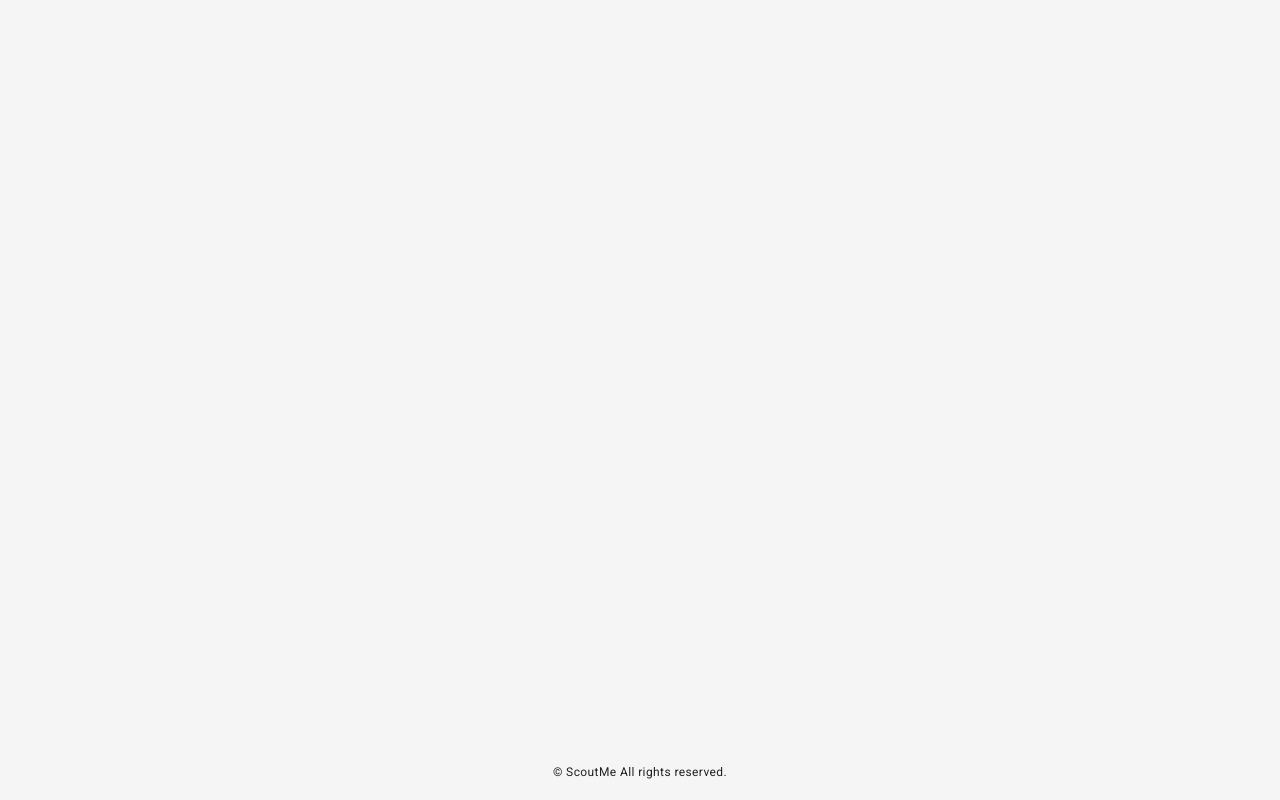
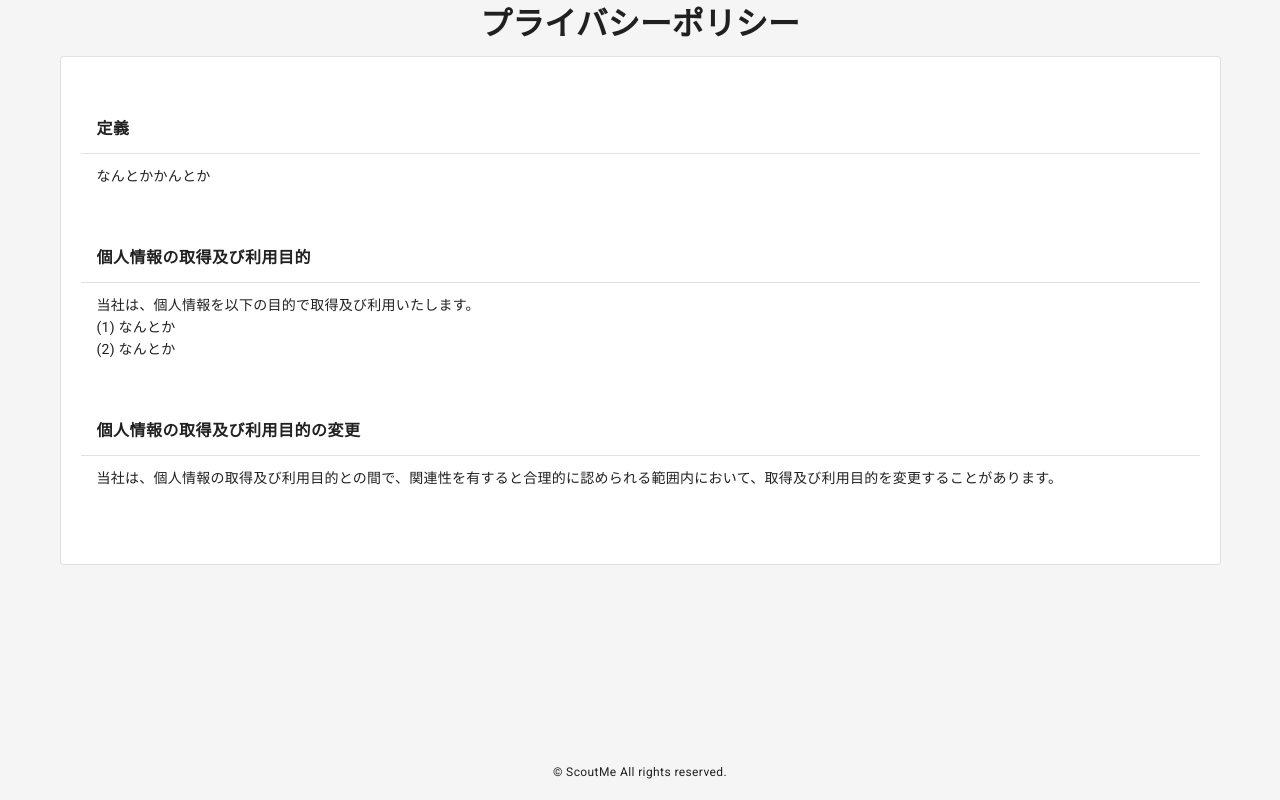
Before and after one commit to Scout-19/scout-19, a Vue app: page /privacypolicy in a window 1280 px wide. Built offline with nearby package versions, Linux system fonts and the light colour scheme; no server answers.

Commit message:
add: policy and terms page

```diff
--- /dev/null
+++ b/src/components/PolicyTerms.vue
@@ -0,0 +1,52 @@
+<template>
+  <div class="policy-terms">
+    <v-container>
+      <v-row justify="center">
+        <h1>{{title}}</h1>
+      </v-row>
+
+      <v-card outlined class="pa-5 mt-5">
+        <v-list>
+          <div
+            v-for="(c, i) in content"
+            :key="i"
+            class="my-5"
+          >
+            <v-list-item>
+              <v-list-item-content>
+                <v-list-item-title class="font-weight-bold body-1">{{c.title}}</v-list-item-title>
+              </v-list-item-content>
+            </v-list-item>
+
+            <v-divider></v-divider>
+
+            <v-list-item>
+              <v-list-item-content>
+                <p
+                  v-for="(line, j) in c.lines"
+                  :key="j"
+                  class="body-2"
+                >
+                {{line}}
+                </p>
+              </v-list-item-content>
+            </v-list-item>
+          </div>
+        </v-list>
+      </v-card>
+
+    </v-container>
+  </div>
+</template>
+
+<script>
+
+export default {
+  name: 'PolicyTerms',
+
+  props: {
+    title: String,
+    content: Array
+  }
+}
+</script>
--- /dev/null
+++ b/src/views/PrivacyPolicy.vue
@@ -0,0 +1,45 @@
+<template>
+  <div class="privacy-policy">
+    <PolicyTerms
+      title="プライバシーポリシー"
+      :content="policies"
+    />
+  </div>
+</template>
+
+<script>
+import PolicyTerms from '@/components/PolicyTerms'
+
+export default {
+  name: 'PrivacyProlicy',
+
+  components: {
+    PolicyTerms
+  },
+
+  data: () => ({
+    policies: [
+      {
+        title: '定義',
+        lines: [
+          'なんとかかんとか',
+        ]
+      },
+      {
+        title: '個人情報の取得及び利用目的',
+        lines: [
+          '当社は、個人情報を以下の目的で取得及び利用いたします。',
+          '(1) なんとか',
+          '(2) なんとか',
+        ]
+      },
+      {
+        title: '個人情報の取得及び利用目的の変更',
+        lines: [
+          '当社は、個人情報の取得及び利用目的との間で、関連性を有すると合理的に認められる範囲内において、取得及び利用目的を変更することがあります。',
+        ]
+      },
+    ]
+  })
+}
+</script>
--- a/src/views/Setting.vue
+++ b/src/views/Setting.vue
@@ -88,11 +88,11 @@
           <v-divider class="my-5"></v-divider>
 
           <v-subheader>その他</v-subheader>
-          <v-list-item @click="$router.push({name: Policy})">
+          <v-list-item @click="openWidhNewWindow('PrivacyPolicy')">
             <v-list-item-title>プライバシーポリシー</v-list-item-title>
             <v-icon>mdi-open-in-new</v-icon>
           </v-list-item>
-          <v-list-item @click="$router.push({name: Policy})">
+          <v-list-item @click="openWidhNewWindow('Terms')">
             <v-list-item-title>利用規約</v-list-item-title>
             <v-icon>mdi-open-in-new</v-icon>
           </v-list-item>
@@ -151,6 +151,11 @@ export default {
   },
 
   methods: {
+
+    openWidhNewWindow: function(name) {
+      var route = this.$router.resolve({name: name});
+      window.open(route.href, '_blank');
+    },
 
     logout: function() {
       firebase.auth().signOut().then(() => {
--- /dev/null
+++ b/src/views/Terms.vue
@@ -0,0 +1,31 @@
+<template>
+  <div class="terms">
+    <PolicyTerms
+      title="利用規約"
+      :content="terms"
+    />
+  </div>
+</template>
+
+<script>
+import PolicyTerms from '@/components/PolicyTerms'
+
+export default {
+  name: 'Terms',
+
+  components: {
+    PolicyTerms
+  },
+
+  data: () => ({
+    terms: [
+      {
+        title: '第1条（定義）',
+        lines: [
+          'なんとかかんとか',
+        ]
+      },
+    ]
+  })
+}
+</script>
```
Also changed, not shown: src/plugins/router.js.
